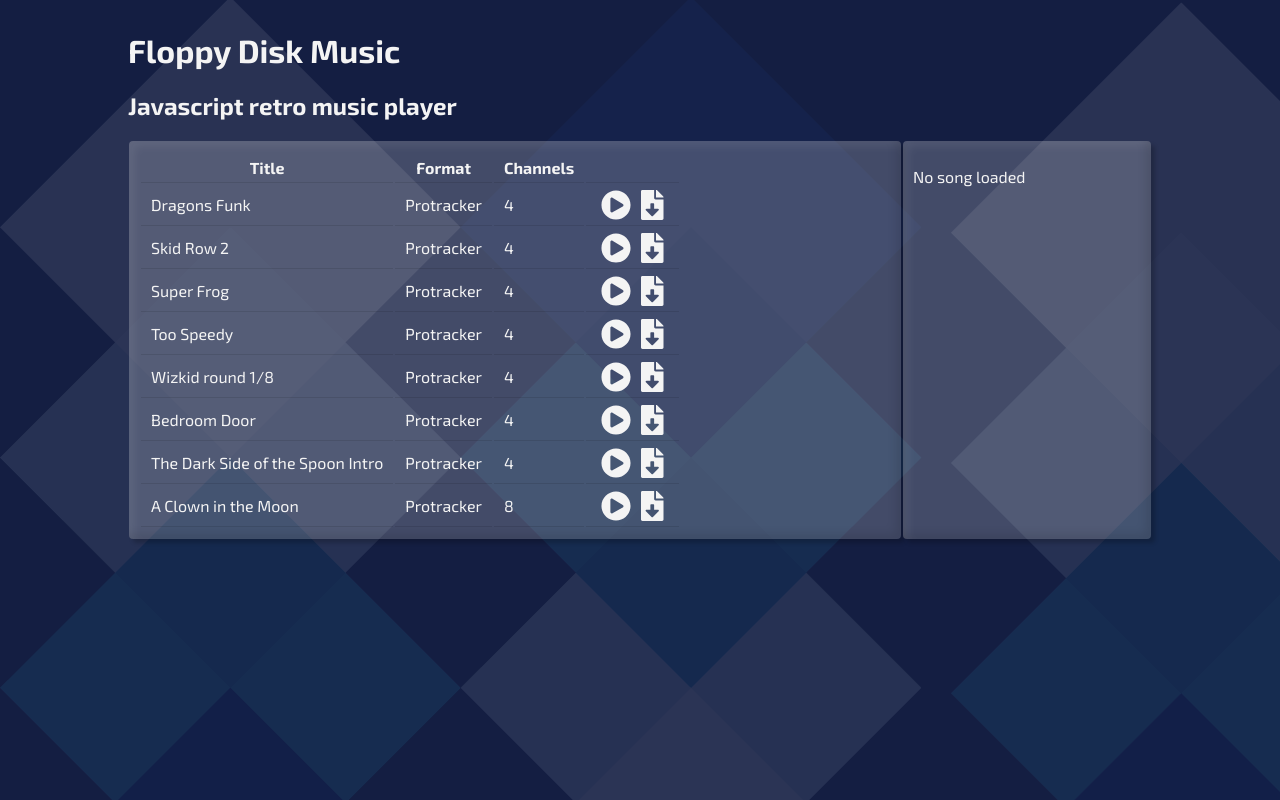
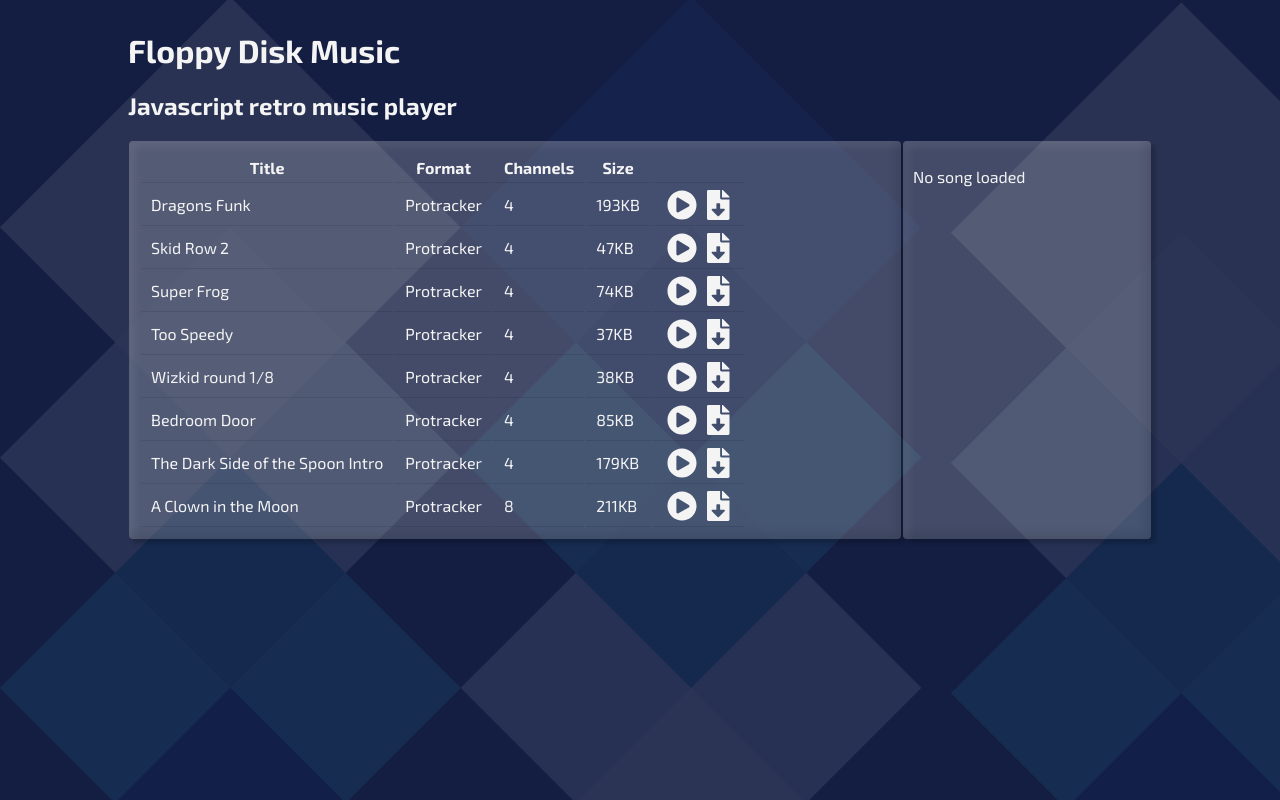
Before and after one commit to adavies1/floppy-disk-music, a React (Create React App) app: page / in a window 1280 px wide. Built offline with nearby package versions, Linux system fonts and the light colour scheme.

Commit message:
[SongList] - Added file size

```diff
--- a/src/App.tsx
+++ b/src/App.tsx
@@ -9,14 +9,14 @@ import PlayerControls from './components/Player/PlayerControls/PlayerControls'
 import SongList, { SongListing } from './components/SongList/SongList'
 
 const songs:SongListing[] = [
-    {src: `${process.env.PUBLIC_URL}/songs/dragonsfunk.mod`, name: "Dragons Funk", format: "Protracker", channels: 4},
-    {src: `${process.env.PUBLIC_URL}/songs/Skid_Row2.mod`, name: "Skid Row 2", format: "Protracker", channels: 4},
-    {src: `${process.env.PUBLIC_URL}/songs/SuperFrogTitle.mod`, name: "Super Frog", format: "Protracker", channels: 4, image: 'superfrog.jpg'},
-    {src: `${process.env.PUBLIC_URL}/songs/too-speedy.mod`, name: "Too Speedy", format: "Protracker", channels: 4},
-    {src: `${process.env.PUBLIC_URL}/songs/wizkid_1.mod`, name: "Wizkid round 1/8", format: "Protracker", channels: 4, image: 'wizkid.jpg'},
-    {src: `${process.env.PUBLIC_URL}/songs/bedroomd.mod`, name: "Bedroom Door", format: "Protracker", channels: 4},
-    {src: `${process.env.PUBLIC_URL}/songs/dsots-intro.mod`, name: "The Dark Side of the Spoon Intro", format: "Protracker", channels: 4},
-    {src: `${process.env.PUBLIC_URL}/songs/moonclow.mod`, name: "A Clown in the Moon", format: "Protracker", channels: 8},
+    {src: `${process.env.PUBLIC_URL}/songs/dragonsfunk.mod`, name: "Dragons Funk", format: "Protracker", channels: 4, size: "193KB"},
+    {src: `${process.env.PUBLIC_URL}/songs/Skid_Row2.mod`, name: "Skid Row 2", format: "Protracker", channels: 4, size: "47KB"},
+    {src: `${process.env.PUBLIC_URL}/songs/SuperFrogTitle.mod`, name: "Super Frog", format: "Protracker", channels: 4, image: 'superfrog.jpg', size: "74KB"},
+    {src: `${process.env.PUBLIC_URL}/songs/too-speedy.mod`, name: "Too Speedy", format: "Protracker", channels: 4, size: "37KB"},
+    {src: `${process.env.PUBLIC_URL}/songs/wizkid_1.mod`, name: "Wizkid round 1/8", format: "Protracker", channels: 4, image: 'wizkid.jpg', size: "38KB"},
+    {src: `${process.env.PUBLIC_URL}/songs/bedroomd.mod`, name: "Bedroom Door", format: "Protracker", channels: 4, size: "85KB"},
+    {src: `${process.env.PUBLIC_URL}/songs/dsots-intro.mod`, name: "The Dark Side of the Spoon Intro", format: "Protracker", channels: 4, size: "179KB"},
+    {src: `${process.env.PUBLIC_URL}/songs/moonclow.mod`, name: "A Clown in the Moon", format: "Protracker", channels: 8, size: "211KB"},
 ];
 
 function App() {
--- a/src/components/SongList/SongList.tsx
+++ b/src/components/SongList/SongList.tsx
@@ -19,7 +19,8 @@ export type SongListing = {
     name: string,
     format: string,
     channels: number,
-    image?: string
+    image?: string,
+    size: string
 }
 
 const songList:FunctionComponent<SongListProps> = props => (
@@ -30,6 +31,7 @@ const songList:FunctionComponent<SongListProps> = props => (
                     <th>Title</th>
                     <th>Format</th>
                     <th>Channels</th>
+                    <th>Size</th>
                     <th>&nbsp;</th>
                 </tr>
             </thead>
@@ -39,6 +41,7 @@ const songList:FunctionComponent<SongListProps> = props => (
                         <td>{song.name}</td>
                         <td>{song.format}</td>
                         <td>{song.channels}</td>
+                        <td>{song.size}</td>
                         <td>
                             <IconButton icon={faPlayCircle} onClick={() => props.load(song)} title="Play"/>
                             <IconLink icon={faFileDownload} href={song.src} title="Download"/>
```
